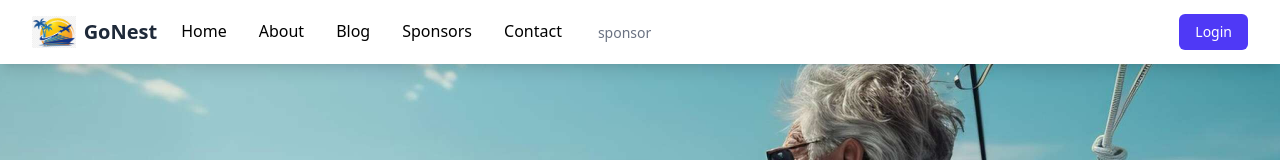
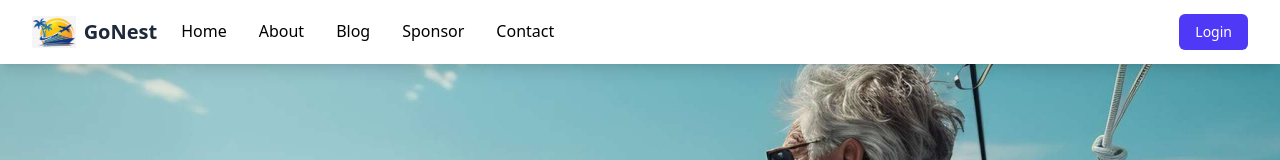
Before and after one commit to pichtrivan/Blog-Create-group-4-, a React (Vite) app: page / in a window 1280 px wide. Shown: the top 160 px of the page. Built offline with nearby package versions, Linux system fonts and the light colour scheme.

Commit message:
merge contact to main and update navbar

```diff
--- a/src/components/header.tsx
+++ b/src/components/header.tsx
@@ -47,11 +47,11 @@ const Header: React.FC = () => {
                 Blog
               </Link>
               <Link
-                to="/sponsors"
+                to="/sponsor"
                 onClick={closeMobileMenu}
                 className="elative hover:text-blue-600 transition duration-300 after:block after:h-0.5 after:bg-blue-600 after:scale-x-0 hover:after:scale-x-100 after:transition-transform after:duration-300 after:origin-left"
               >
-                Sponsors
+                Sponsor
               </Link>
               <Link
                 to="/contact"
@@ -59,13 +59,6 @@ const Header: React.FC = () => {
                 className="elative hover:text-blue-600 transition duration-300 after:block after:h-0.5 after:bg-blue-600 after:scale-x-0 hover:after:scale-x-100 after:transition-transform after:duration-300 after:origin-left"
               >
                 Contact
-              </Link>
-              <Link
-                to="/sponsor"
-                onClick={closeMobileMenu}
-                className="border-transparent text-gray-500 hover:border-gray-300 hover:text-gray-700 inline-flex items-center px-1 pt-1 border-b-2 text-sm font-medium"
-              >
-                sponsor
               </Link>
             </div>
           </div>
@@ -126,23 +119,16 @@ const Header: React.FC = () => {
               Blog
             </Link>
             <Link
-              to="/sponsors"
+              to="/sponsor"
               onClick={closeMobileMenu}
               className=" relative hover:text-blue-600 transition duration-300 after:block after:h-0.5 after:bg-blue-600 after:scale-x-0 hover:after:scale-x-10 after:transition-transform after:duration-300 after:origin-left"
             >
-              Sponsors
+              Sponsor
             </Link>
             <Link
               to="/contact"
               onClick={closeMobileMenu}
               className=" relative hover:text-blue-600 transition duration-300 after:block after:h-0.5 after:bg-blue-600 after:scale-x-0 hover:after:scale-x-10 after:transition-transform after:duration-300 after:origin-left"
-            >
-              Contact
-            </Link>
-            <Link
-              to="/contact"
-              onClick={closeMobileMenu}
-              className="border-transparent text-gray-500 hover:bg-gray-50 hover:border-gray-300 hover:text-gray-700 block pl-3 pr-4 py-2 border-l-4 text-base font-medium"
             >
               Contact
             </Link>
```
